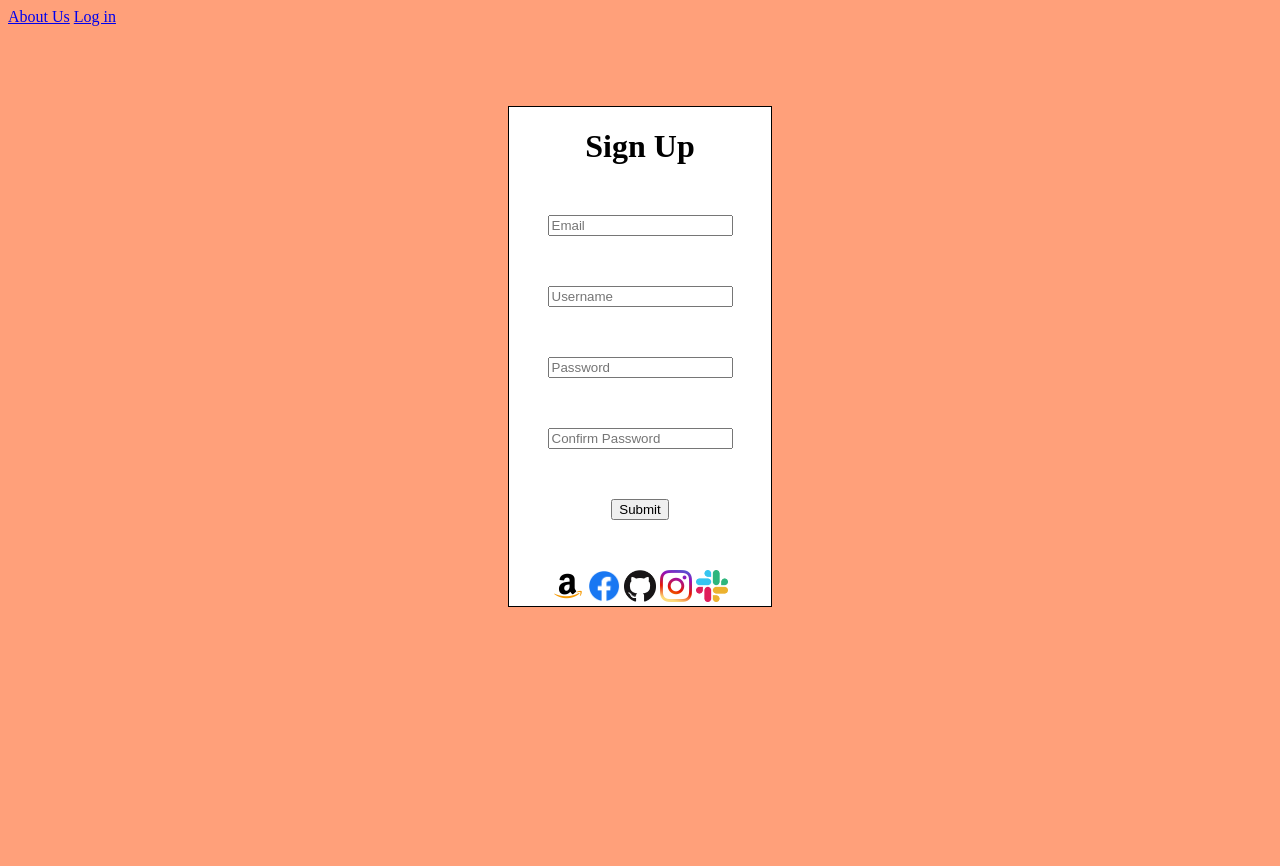
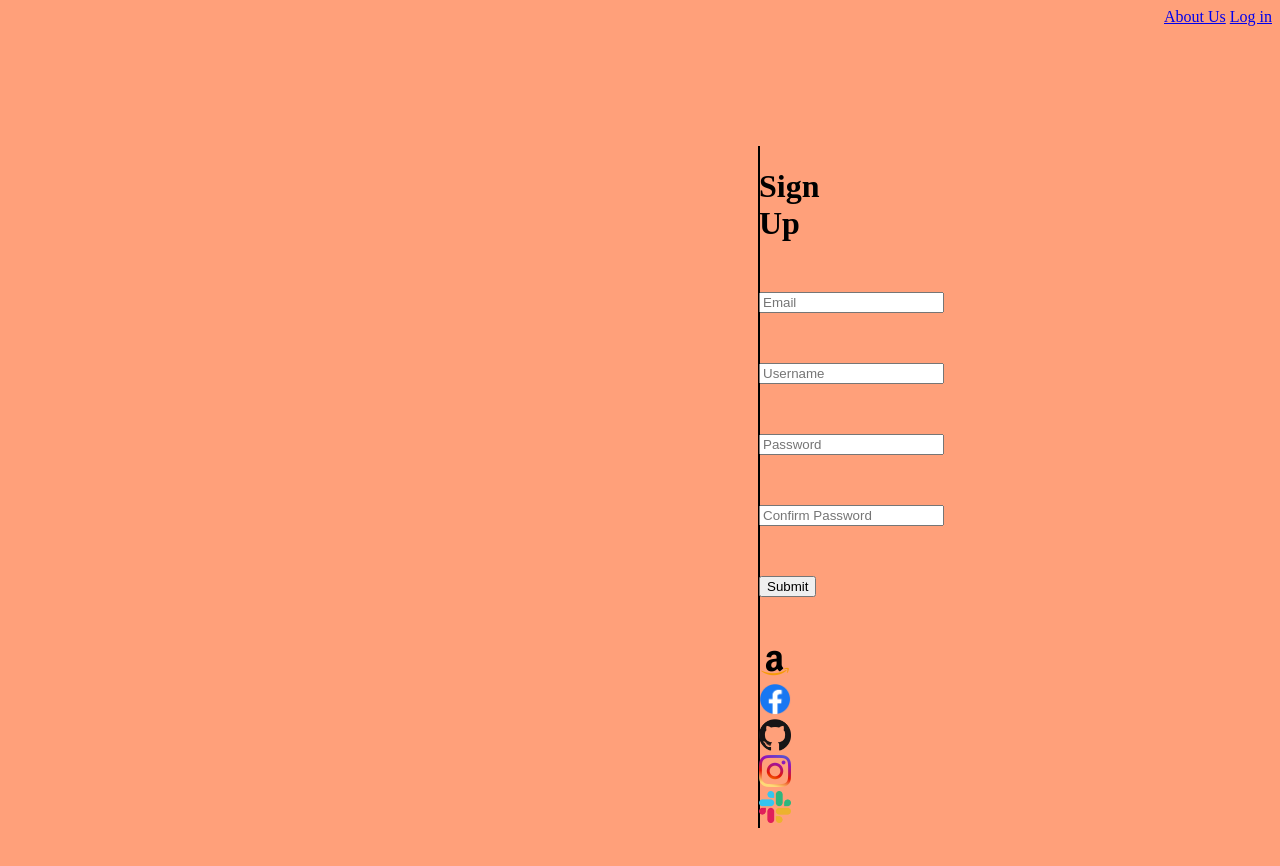
Before and after one commit to chriseley/staticRegisterPage, a plain HTML site: page index.html in a window 1280 px wide. Before the commit the page ends 800 px from the top, so only its background shows below. Drawn offline with Linux system fonts and the light colour scheme.

Commit message:
more css

```diff
--- a/style.css
+++ b/style.css
@@ -5,10 +5,10 @@ body {
 .main {
     background-color: white;
     text-align: center;
-    margin-top: 80px;
-    margin-left: 500px;
-    margin-right: 500px;
-    margin-bottom: 80px;
+    margin-top: 120px;
+    margin-left: 750px;
+    margin-right: 750px;
+    margin-bottom: 120px;
     border: solid 1px;
 }
 
@@ -16,3 +16,7 @@ div {
     margin-top: 50px;
     margin-bottom: 50px;
 }
+
+header {
+    text-align: right;
+}
```
Also changed, not shown: index.html (+4 -0 lines).
